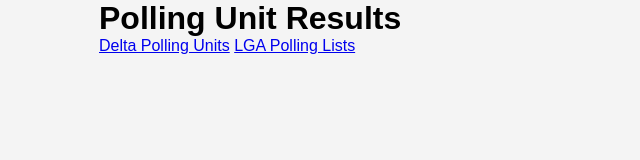
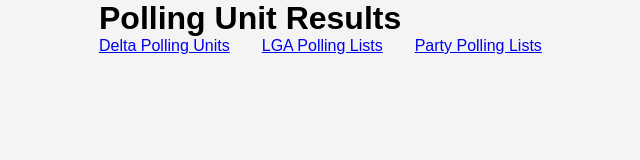
Before and after one commit to kingdavidHub/polling-unit-results, a website: page src/public/index.html in a window 1280 px wide. Shown: the whole page, without its empty margins (29-669 px from the left). Drawn offline with Linux system fonts and the light colour scheme.

Commit message:
Refactor navigation links in index.html and party.html; remove unused routes in server.js

```diff
--- a/src/public/index.html
+++ b/src/public/index.html
@@ -8,9 +8,12 @@
   <body>
     <div class="container">
       <h1>Polling Unit Results</h1>
-      <a href="/delta/index.htnl">Delta Polling Units</a>
-      <a href="/lga/index.html">LGA Polling Lists</a>
-      <div id="results"></div>
+      <div style="display: flex; gap: 2rem ;">
+        <a href="/delta.html">Delta Polling Units</a>
+        <a href="/party.html">LGA Polling Lists</a>
+        <a href="/pollingList.html">Party Polling Lists</a>
+        <div id="results"></div>
+      </div>
     </div>
   </body>
 </html>
```
Also changed, not shown: src/public/party.html (+5 -3 lines), src/server.js (+0 -11 lines), vercel.json (deleted).
